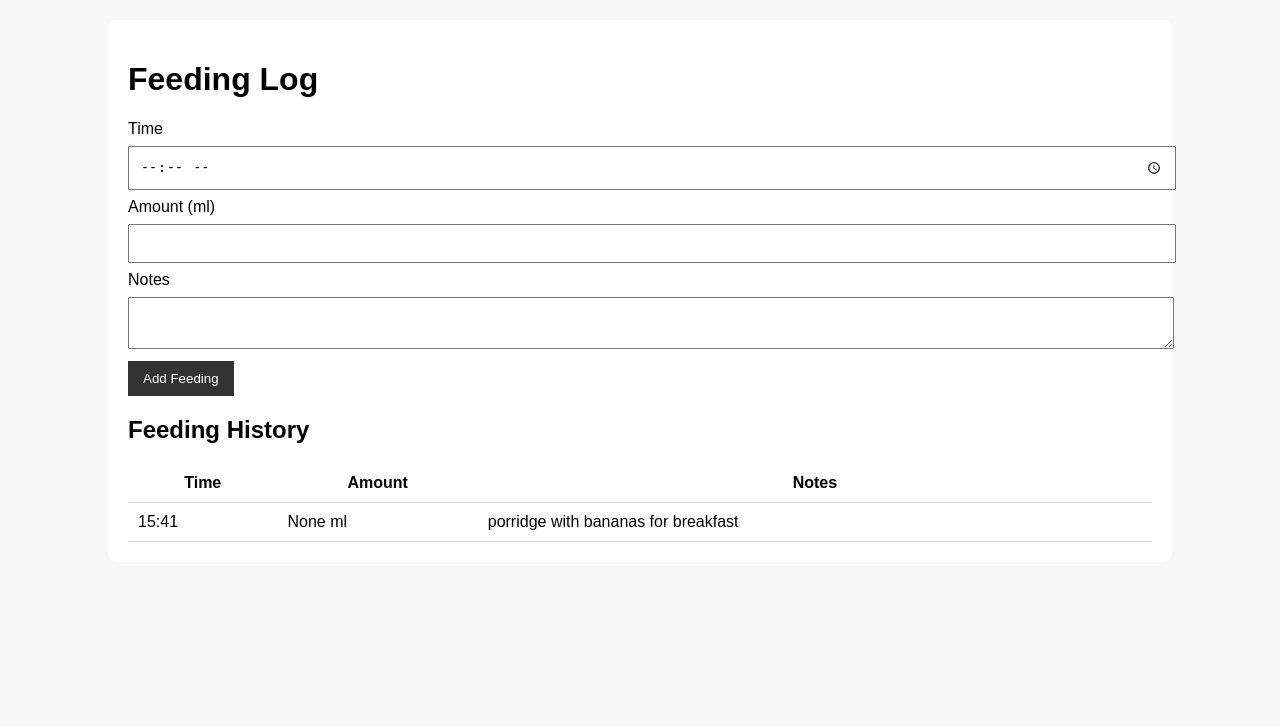
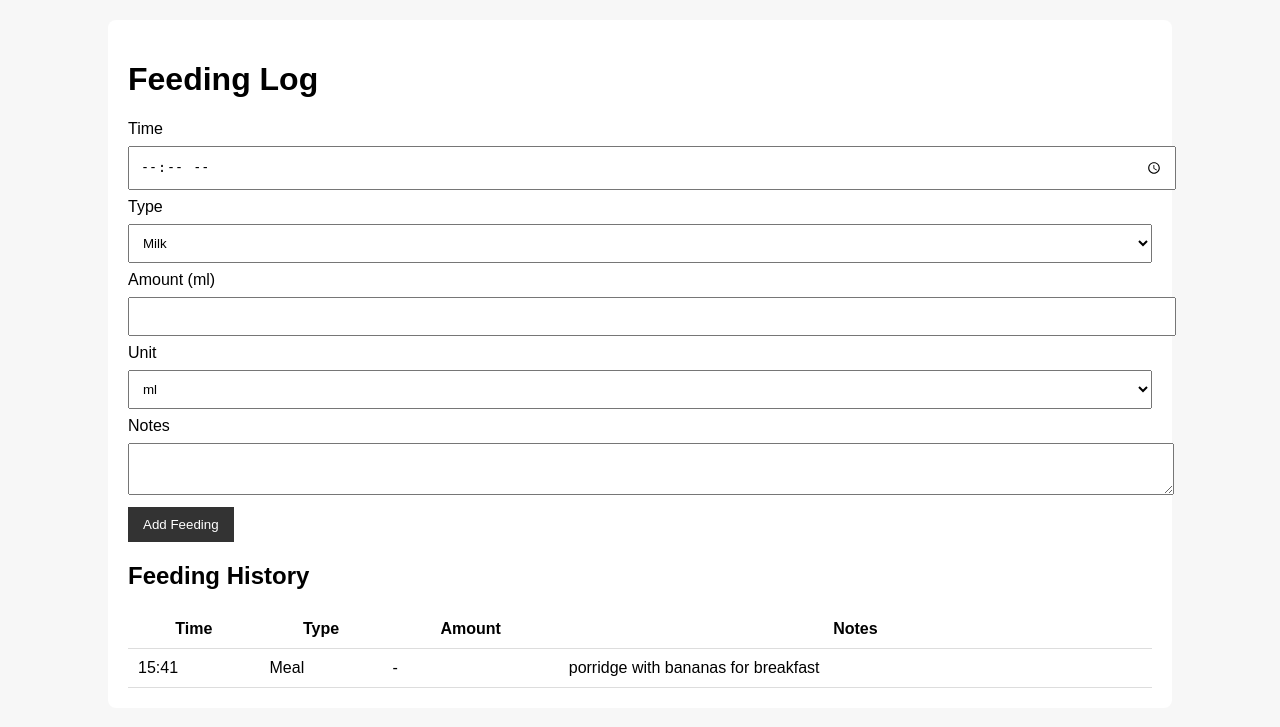
Before and after one commit to ricanapx/flask-webapp, a Flask app: page /feeding in a window 1280 px wide. Shown: the part 38-765 px from the top of the page. Run offline with Flask 3, Linux system fonts and the light colour scheme; a user stored in the database is signed in; data comes from the database, SQL or seed files in the repository; both versions use the stored data as it was after the commit.

Commit message:
- Updated the db to include food type(meals, snacks, juice, water and milk), and unit measurements (ml and oz). -  Updated the feeding POST section to say if meal or snack is selected then unit measurements don't need to be shown. However if milk, juice or water are selected then the unit measurements need to be selected and this is done in decimals as that is how kids drink and milk intake is tracked. - Tested my app to see if updates work and are reflected in the database which they are.

```diff
--- a/app.py
+++ b/app.py
@@ -207,17 +207,32 @@
 def feeding():
     conn = get_db_connection()
 
-    if 'user_email' not in session:
-        flash("Please log in first.")
-        return redirect(url_for('login'))
-
     if request.method == 'POST':
         time = request.form['time']
-        amount = int(request.form['amount'])
+        feed_type = request.form['type']
         notes = request.form['notes']
 
-        conn.execute("INSERT INTO feeding (time, amount, notes) VALUES (?, ?, ?)",
-                    (time, amount, notes))
+        # If the type is a meal or snack, unit and amount dont need to show
+        if feed_type in ["Meal", "Snack"]:
+            amount_value = None
+            unit = None
+
+        else:
+            amount = request.form['amount']
+            unit = request.form['unit']
+
+        # Allow decimals, blocking negatives and zeros
+            try:
+                amount_value = float(amount)
+                if amount_value <= 0:
+                    flash("Amount must be greater than zero.")
+                    return redirect(url_for('feeding'))
+            except ValueError:
+                flash("Amount must be a number.")
+                return redirect(url_for('feeding'))
+
+        conn.execute("INSERT INTO feeding (time, type, amount, unit, notes) VALUES (?, ?, ?, ?, ?)",
+                    (time, feed_type, amount_value, unit, notes))
         conn.commit()
 
     # ALWAYS fetch logs (GET or POST)
--- a/templates/feeding.html
+++ b/templates/feeding.html
@@ -6,8 +6,25 @@
     <label>Time</label>
     <input type="time" name="time" required>
 
-    <label>Amount (ml)</label>
-    <input type="number" name="amount" required>
+    <label>Type</label>
+    <select name="type" id="feed-type" onchange="toggleAmountFields()" required>
+        <option value="Milk">Milk</option>
+        <option value="Water">Water</option>
+        <option value="Juice">Juice</option>
+        <option value="Meal">Meal</option>
+        <option value="Snack">Snack</option>
+    </select>
+
+    <div id="amount-section">
+        <label>Amount (ml)</label>
+        <input type="number" name="amount" min="0.1" step="0.1">
+
+        <label>Unit</label>
+        <select name="unit">
+            <option value="ml">ml</option>
+            <option value="oz">oz</option>
+        </select>
+    </div>
 
     <label>Notes</label>
     <textarea name="notes"></textarea>
@@ -19,15 +36,42 @@
 <table>
     <tr>
         <th>Time</th>
+        <th>Type</th>
         <th>Amount</th>
         <th>Notes</th>
     </tr>
+
     {% for log in logs %}
     <tr>
         <td>{{ log.time }}</td>
-        <td>{{ log.amount }} ml</td>
+        <td>{{ log.type }}</td>
+
+        <td>
+            {% if log.amount %}
+                {{ log.amount }} {{ log.unit }}
+            {% else %}
+                -
+            {% endif %}
+        </td>
+
         <td>{{ log.notes }}</td>
     </tr>
     {% endfor %}
 </table>
+
+<script>
+function toggleAmountFields() {
+    const type = document.getElementById("feed-type").value;
+    const amountSection = document.getElementById("amount-section");
+
+    if (type === "Meal" || type === "Snack") {
+        amountSection.style.display = "none";
+    } else {
+        amountSection.style.display = "block";
+    }
+}
+
+// Run on page load (so editing works)
+toggleAmountFields();
+</script>
 {% endblock %}
```
Also changed, not shown: users.db.
